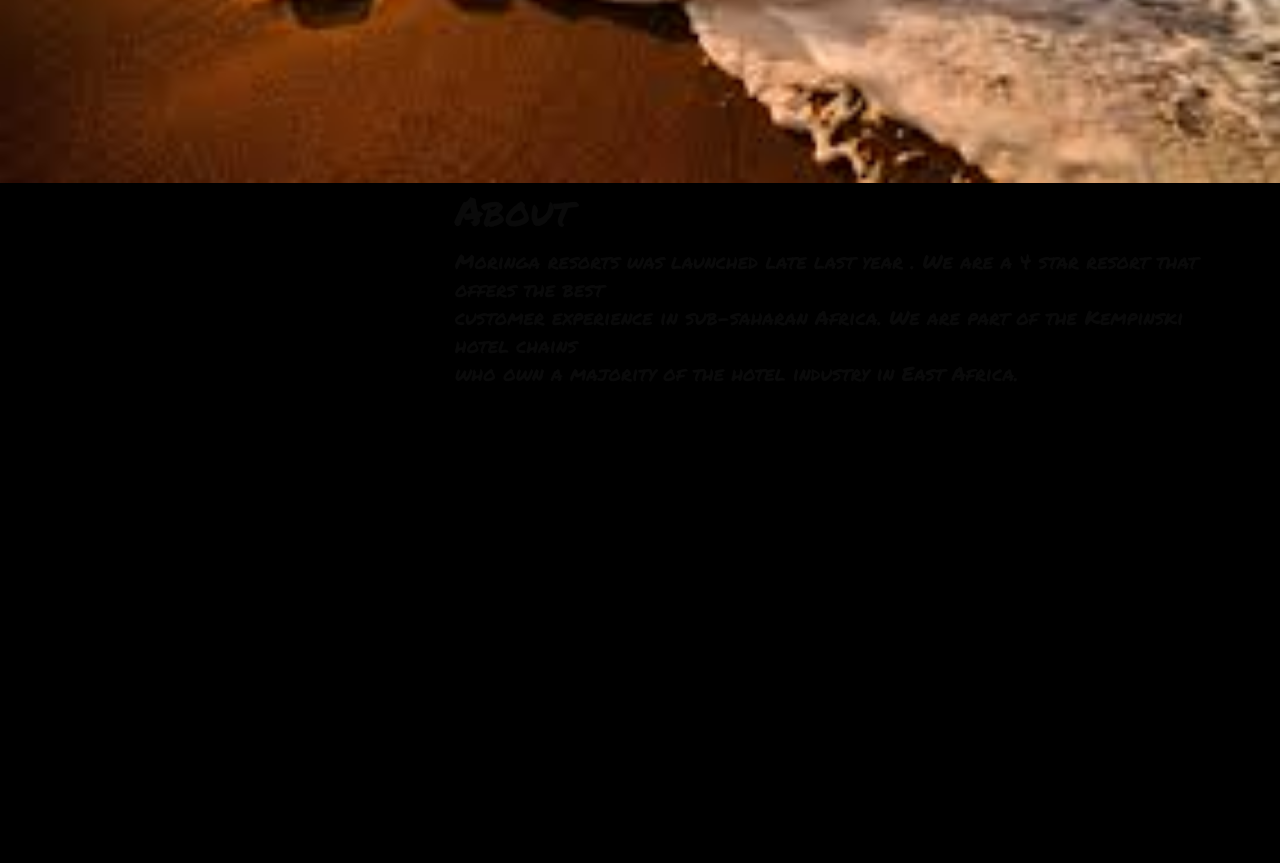
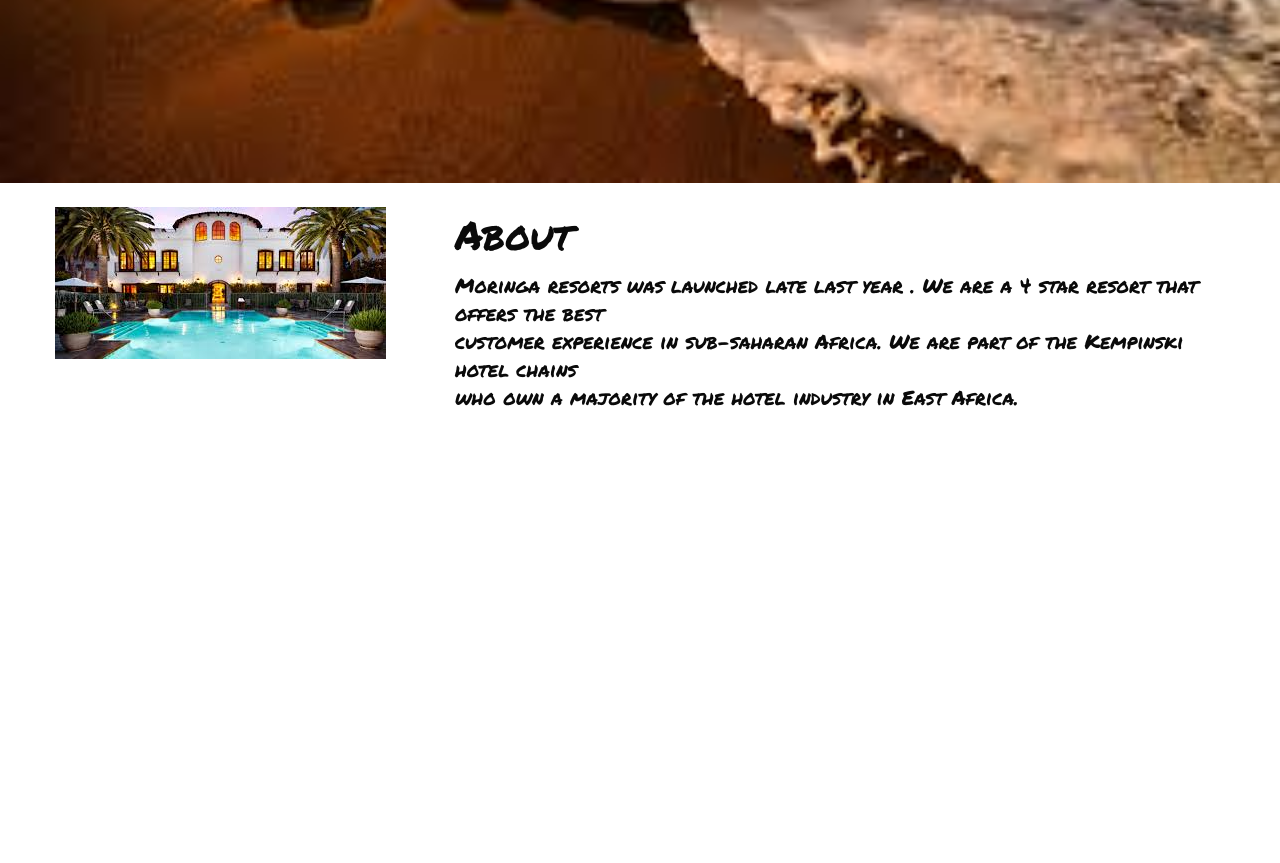
Before and after one commit to ArvidQuarshie/hotelmoringa, a plain HTML site: page index.html in a window 1280 px wide. Shown: the part 617-1480 px from the top of the page. Drawn offline with Linux system fonts and the light colour scheme.

Commit message:
backgrounds and edits

```diff
--- a/css/app.css
+++ b/css/app.css
@@ -23,7 +23,8 @@ body{
 .about{
     height:100%;
     width:100%;
-    background-color: black;
+    background-color: white;
+
 }
 .services{
     height:100%;
--- a/index.html
+++ b/index.html
@@ -21,7 +21,8 @@
 
       <section class="about">
           <div class="row">
-  <div class="large-4 columns"><br></div>
+              <br>
+  <div class="large-4 columns"><img src="images/about.jpg"></div>
               <div class="large-8 columns"><h2>About</h2>
 
               <h5>Moringa resorts was launched late last year . We are a 4 star resort that offers the best <br>
```
Also changed, not shown: images/about.jpg (added).
